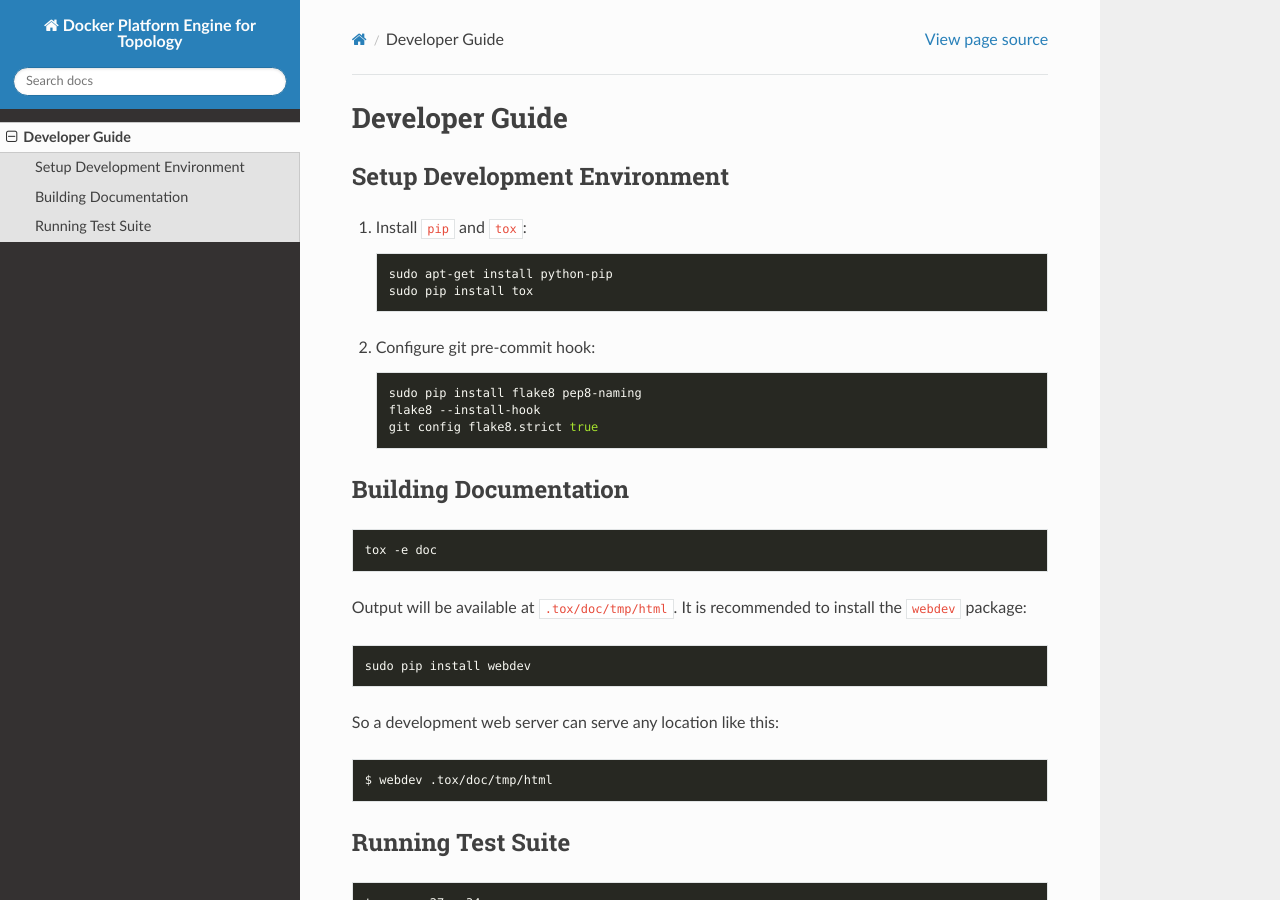
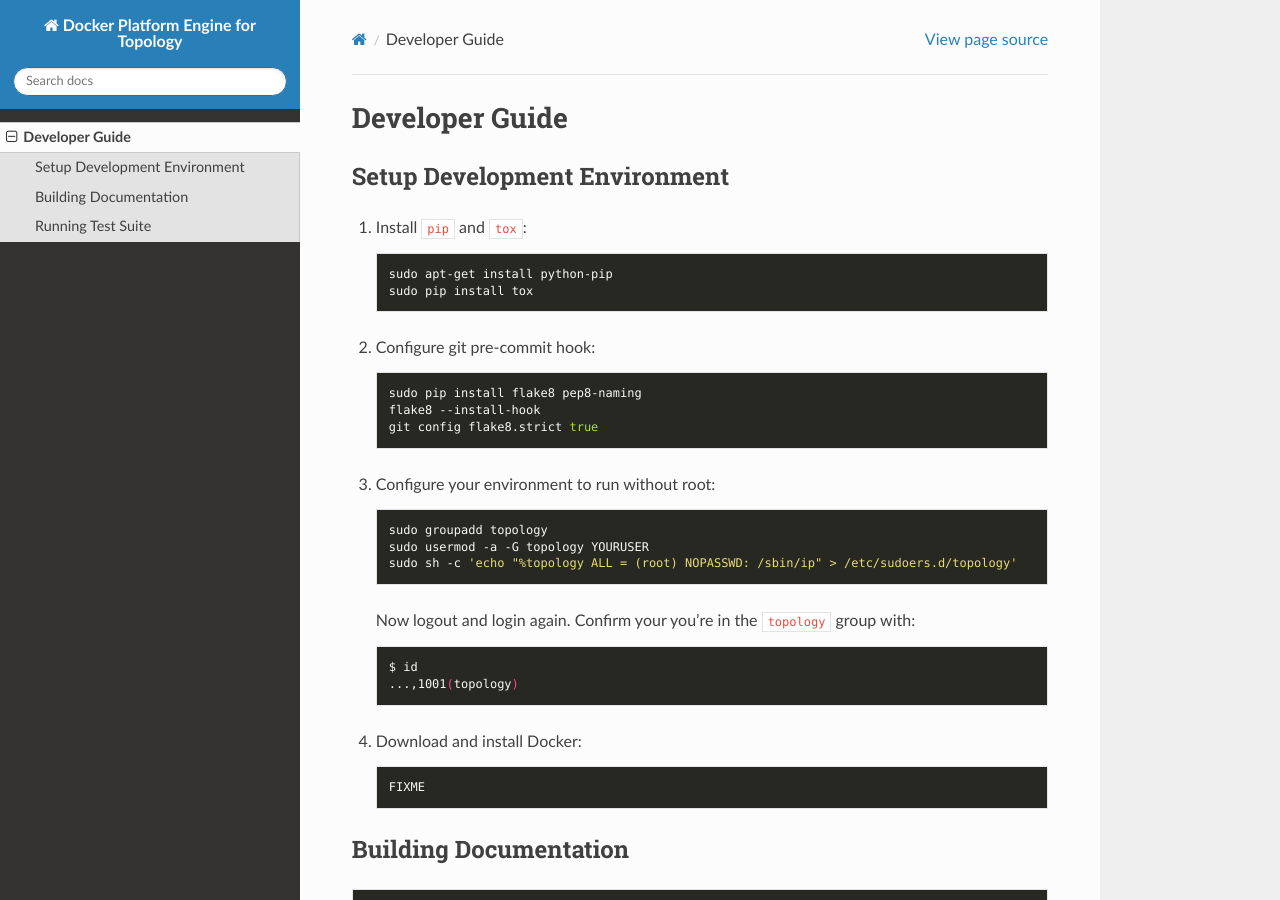
Before and after one commit to HPENetworking/topology, a Sphinx documentation site: the page built from doc/developer.rst, in a window 1280 px wide and 900 px high. Built offline with Sphinx 7.4.7 and the Read the Docs theme 2.0.0, drawn with Linux system fonts in a browser that asks for light colours; pages that are not in the unit, such as notebooks, are missing from menus; the version number could not be read and is left out.

Commit message:
fix: dev: It is no longer required to run the topology platform as root.

```diff
--- a/doc/developer.rst
+++ b/doc/developer.rst
@@ -24,6 +24,28 @@ Setup Development Environment
       sudo pip install flake8 pep8-naming
       flake8 --install-hook
       git config flake8.strict true
+
+#. Configure your environment to run without root:
+
+   ::
+
+      sudo groupadd topology
+      sudo usermod -a -G topology YOURUSER
+      sudo sh -c 'echo "%topology ALL = (root) NOPASSWD: /sbin/ip" > /etc/sudoers.d/topology'
+
+   Now logout and login again. Confirm your you're in the ``topology`` group
+   with:
+
+   ::
+
+      $ id
+      ...,1001(topology)
+
+#. Download and install Docker:
+
+   ::
+
+      FIXME
 
 
 Building Documentation
```
Also changed, not shown: 1 other file.
